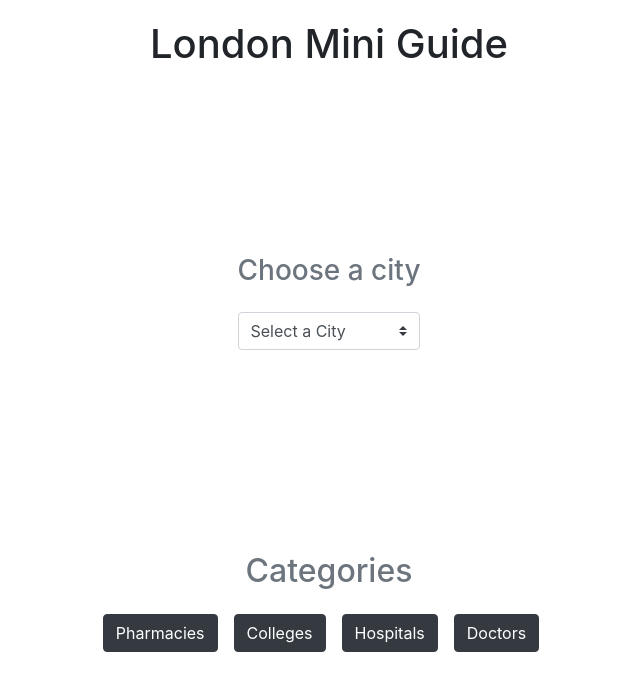
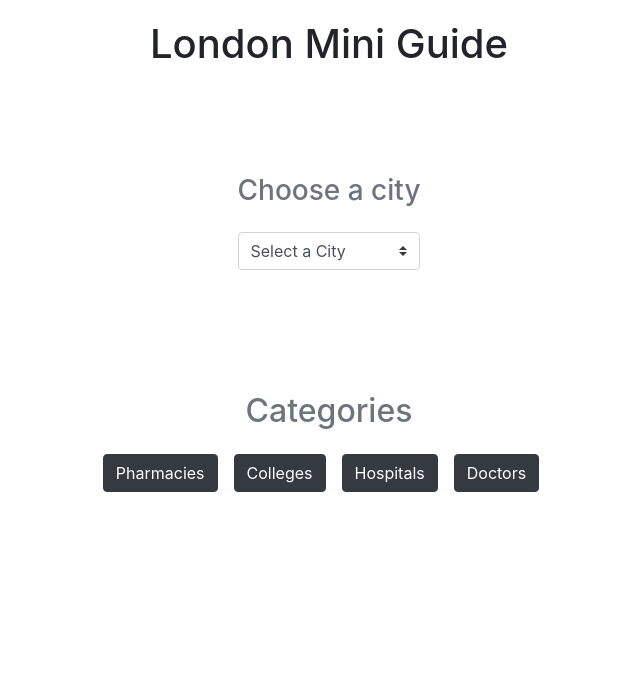
Before and after one commit to halitos/london-mini-guide-fullstack, a React (Create React App) app: page / in a window 1280 px wide. Shown: the top 690 px of the page, without its empty margins (311-951 px from the left). Built offline with nearby package versions, Linux system fonts and the light colour scheme; the HTML template or start-up script is replaced by a standard one.

Commit message:
refactored and styled

```diff
--- a/src/App.js
+++ b/src/App.js
@@ -20,7 +20,7 @@ function App() {
     <div
       className="d-flex flex-column mt-3 p-1 align-items-center justify-content-between"
       style={{
-        minHeight: "80vh",
+        minHeight: "60vh",
       }}
     >
       <h1>London Mini Guide</h1>
--- a/src/components/DataTable.js
+++ b/src/components/DataTable.js
@@ -2,23 +2,16 @@ import React, { useState, useEffect } from "react";
 
 const DataTable = ({ category, city }) => {
   const [data, setData] = useState(null);
-  console.log("1", city, category);
+
   useEffect(() => {
-    console.log(
-      "2",
-      city,
-      category,
-      `https://halit-london-guide.herokuapp.com/${city}/${category}`
-    );
-
     fetch(`https://halit-london-guide.herokuapp.com/${city}/${category}`)
       .then((data) => data.json())
       .then((data) => setData(data));
   }, [category, city]);
 
   return (
-    <div style={{ width: "80%" }}>
-      {data && console.log("table", data)}
+    <div style={{ width: "60vw", textAlign: "center" }}>
+      {/* {data && console.log("table", data)} */}
       <h3 className="text-center m-5 text-info">
         {city} {category}
       </h3>
```
